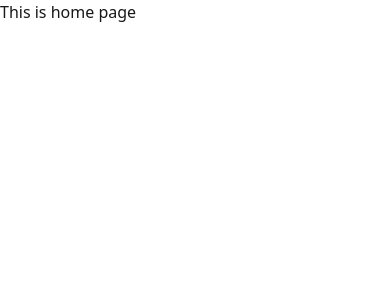
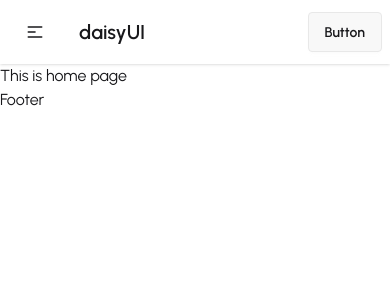
Before and after one commit to ShahinulRafi/zapshift-frontend, a React (Vite) app: page / in a window 390 px wide. Shown: the top 300 px of the page. Built offline with nearby package versions, Linux system fonts and the light colour scheme.

Commit message:
basic structure, theme, font, router

```diff
--- a/src/index.css
+++ b/src/index.css
@@ -1,2 +1,18 @@
+@import url("https://fonts.googleapis.com/css2?family=Urbanist:ital,wght@0,100..900;1,100..900&display=swap");
 @import "tailwindcss";
-@plugin "daisyui";
+@plugin "daisyui" {
+  themes: light --default;
+}
+
+@plugin "daisyui/theme" {
+  name: "light";
+  default: true;
+  --color-primary: #CAEB66;
+  --color-secondary: #03373D;
+}
+
+body {
+  font-family: "Urbanist", sans-serif;
+  font-optical-sizing: auto;
+  font-style: normal;
+}
--- a/src/layouts/RootLayout.jsx
+++ b/src/layouts/RootLayout.jsx
@@ -1,10 +1,14 @@
 import React from 'react';
 import { Outlet } from 'react-router';
+import NavBar from '../pages/Shared/NavBar/NavBar';
+import Footer from '../pages/Shared/Footer/Footer';
 
 const RootLayout = () => {
     return (
         <div>
+            <NavBar></NavBar>
             <Outlet></Outlet>
+            <Footer></Footer>
         </div>
     );
 };
--- /dev/null
+++ b/src/pages/Shared/Footer/Footer.jsx
@@ -0,0 +1,11 @@
+import React from 'react';
+
+const Footer = () => {
+    return (
+        <div>
+            Footer
+        </div>
+    );
+};
+
+export default Footer;
--- /dev/null
+++ b/src/pages/Shared/NavBar/NavBar.jsx
@@ -0,0 +1,57 @@
+import React from "react";
+
+const NavBar = () => {
+  const links = (
+    <>
+      <li>
+        <a>Item 1</a>
+      </li>
+      <li>
+        <a>Item 2</a>
+      </li>
+      <li>
+        <a>Item 3</a>
+      </li>
+    </>
+  );
+  return (
+    <div className="navbar bg-base-100 shadow-sm">
+      <div className="navbar-start">
+        <div className="dropdown">
+          <div tabIndex={0} role="button" className="btn btn-ghost lg:hidden">
+            <svg
+              xmlns="http://www.w3.org/2000/svg"
+              className="h-5 w-5"
+              fill="none"
+              viewBox="0 0 24 24"
+              stroke="currentColor"
+            >
+              {" "}
+              <path
+                strokeLinecap="round"
+                strokeLinejoin="round"
+                strokeWidth="2"
+                d="M4 6h16M4 12h8m-8 6h16"
+              />{" "}
+            </svg>
+          </div>
+          <ul
+            tabIndex="-1"
+            className="menu menu-sm dropdown-content bg-base-100 rounded-box z-1 mt-3 w-52 p-2 shadow"
+          >
+            {links}
+          </ul>
+        </div>
+        <a className="btn btn-ghost text-xl">daisyUI</a>
+      </div>
+      <div className="navbar-center hidden lg:flex">
+        <ul className="menu menu-horizontal px-1">{links}</ul>
+      </div>
+      <div className="navbar-end">
+        <a className="btn">Button</a>
+      </div>
+    </div>
+  );
+};
+
+export default NavBar;
```
